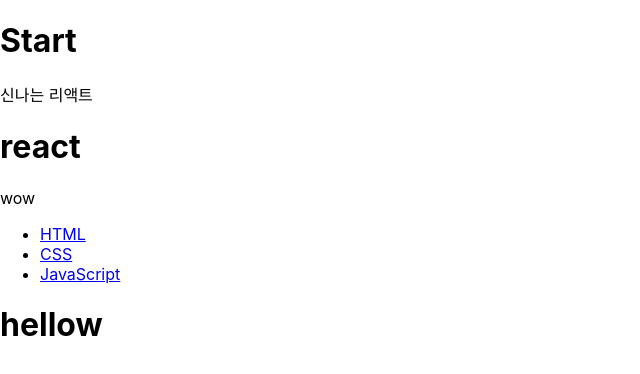
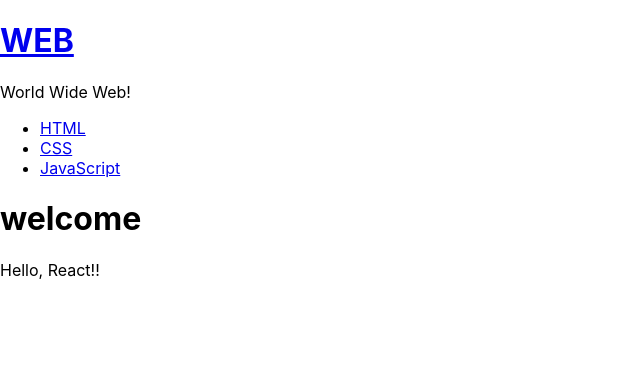
Before and after one commit to leedokchidok19/studyReact, a React (Create React App) app: page / in a window 1280 px wide. Shown: the top 374 px of the page, without its empty margins (0-640 px from the left). Built offline with nearby package versions, Linux system fonts and the light colour scheme.

Commit message:
생활코딩 props, state

```diff
--- a/src/App.js
+++ b/src/App.js
@@ -1,13 +1,17 @@
 import React, {Component} from 'react';
 import Subject from "./components/Subject";
 import Toc from "./components/Toc";
+import Content from "./components/Content";
+import Alarm from "./alarm/AlarmMain";
 import './App.css';
 
 class App extends Component {
   constructor(props){
     super(props);
     this.state = {
-      subject:{title:"Start", sub:"신나는 리액트"},
+      mode:'welcome',
+      subject:{title:"WEB", sub:"World Wide Web!"},
+      welcome:{title:'welcome',desc:'Hello, React!!'},
       contents :[
         {id:1, title:'HTML', desc:'HTML is HyperText....'},
         {id:2, title:'CSS', desc:'CSS is for design'},
@@ -17,12 +21,19 @@
 
   }
   render(){
+    var _title, _desc = null;
+    if(this.state.mode === 'welcome'){
+      _title = this.state.welcome.title;
+      _desc = this.state.welcome.desc;
+    }else if (this.state.mode === 'read') {
+      _title = this.state.contents[0].title;
+      _desc = this.state.contents[0].desc;
+    }
     return (
       <div className="App">
           <Subject title={this.state.subject.title} sub={this.state.subject.sub}></Subject>
-          <Subject title="react" sub="wow"></Subject>
           <Toc data={this.state.contents}></Toc>
-          <h1>hellow</h1>
+          <Content title={_title} desc={_desc}></Content>
       </div>
     );
   }
--- /dev/null
+++ b/src/components/Content.js
@@ -0,0 +1,14 @@
+import React, {Component} from 'react';
+
+class Content extends Component {
+  render(){
+    return (
+      <div>
+      <h1>{this.props.title}</h1>
+          {this.props.desc}
+      </div>
+    );
+  }
+}
+
+export default Content;
--- a/src/components/Subject.js
+++ b/src/components/Subject.js
@@ -4,7 +4,7 @@
   render(){
     return(
       <header>
-        <h1>{this.props.title}</h1>
+        <h1><a href="/">{this.props.title}</a></h1>
             {this.props.sub}
       </header>
     );
```
